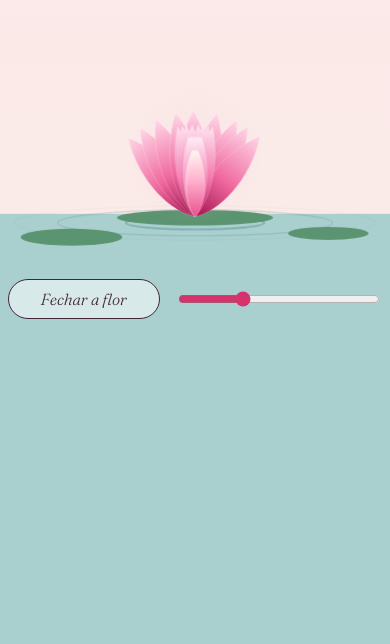
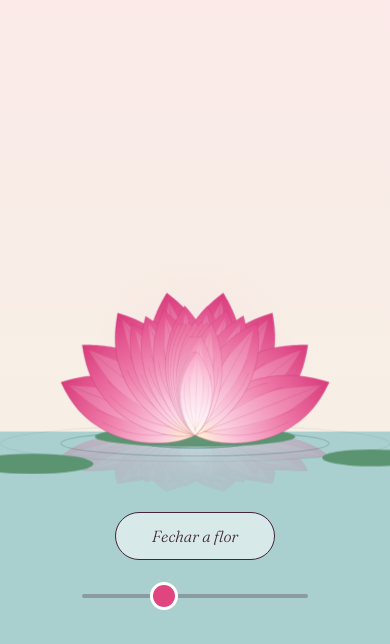
Before and after one commit to Ramossta/flor-de-lotus, a plain HTML site: page index.html in a window 390 px wide. Shown: the part 200-844 px from the top of the page. Drawn offline with Linux system fonts and the light colour scheme.

Commit message:
Change title and enhance styles in index.html
Updated the title and modified styles for better responsiveness and aesthetics.

```diff
--- a/index.html
+++ b/index.html
@@ -3,84 +3,98 @@
 <head>
 <meta charset="utf-8">
 <meta name="viewport" content="width=device-width, initial-scale=1, viewport-fit=cover">
-<title>Feliz Aniversário</title>
+<title>Flor-de-lótus</title>
 <link rel="stylesheet" href="https://fonts.googleapis.com/css2?family=Fraunces:ital,opsz,wght@1,9..144,300&display=swap">
 <style>
 :root{
   --sky-top:#fde7ea; --sky-bot:#f7efe6; --water:#a9cfcf; --pad:#5a9470;
-  --ink:#43243a; --glow:#ffc4da; --ring:#2d6a6a; --btn-bg:rgba(255,255,255,.55);
+  --ink:#43243a; --glow:#ffc4da; --ring:#2d6a6a; --btn-bg:rgba(255,255,255,.55); --track:rgba(67,36,58,.3);
   box-sizing:border-box;
   padding-top:env(safe-area-inset-top,0px); padding-bottom:env(safe-area-inset-bottom,0px);
 }
 @media (prefers-color-scheme:dark){
   :root:not([data-theme="light"]){
     --sky-top:#0a1024; --sky-bot:#1d2c52; --water:#0c2236; --pad:#1f5a45;
-    --ink:#f6e6ee; --glow:#ff9cc4; --ring:#7fc4d6; --btn-bg:rgba(255,255,255,.08);
+    --ink:#f6e6ee; --glow:#ff9cc4; --ring:#7fc4d6; --btn-bg:rgba(255,255,255,.08); --track:rgba(255,255,255,.3);
   }
 }
 :root[data-theme="dark"]{
   --sky-top:#0a1024; --sky-bot:#1d2c52; --water:#0c2236; --pad:#1f5a45;
-  --ink:#f6e6ee; --glow:#ff9cc4; --ring:#7fc4d6; --btn-bg:rgba(255,255,255,.08);
+  --ink:#f6e6ee; --glow:#ff9cc4; --ring:#7fc4d6; --btn-bg:rgba(255,255,255,.08); --track:rgba(255,255,255,.3);
 }
+*{-webkit-tap-highlight-color:transparent}
 html{height:100%; scroll-padding-top:env(safe-area-inset-top,0px)}
+@supports (height:100dvh){html{height:100dvh}}
 body{
   margin:0; min-height:100%; overflow-x:hidden; display:flex; flex-direction:column; align-items:center;
-  background:linear-gradient(var(--sky-top),var(--sky-bot)); color:var(--ink);
+  background:linear-gradient(var(--sky-top),var(--sky-bot) 70%); color:var(--ink);
   font-family:"Fraunces",Georgia,serif;
 }
-header{padding:28px 20px 0; text-align:center}
-h1{margin:0; font-style:italic; font-weight:300; font-size:clamp(2rem,6vw,3rem); letter-spacing:.01em}
-header p{margin:6px 0 0; font-size:1rem; opacity:.75}
-.stage{width:min(100%,600px); flex:none; margin-top:auto}
-svg{display:block; width:100%; height:auto; overflow:visible; cursor:pointer}
-footer{flex:1; width:100%; background:var(--water); display:flex; justify-content:center; padding:8px 20px 28px}
-.controls{display:flex; align-items:center; gap:16px; flex-wrap:wrap; justify-content:center; height:max-content}
+main{flex:1; width:100%; display:flex; flex-direction:column; align-items:center}
+header{position:relative; z-index:1; padding:26px 20px 0; text-align:center}
+h1{margin:0; font-style:italic; font-weight:300; font-size:clamp(2.2rem,10vw,3.4rem); line-height:1.2}
+.msg{margin:12px auto 0; max-width:32ch; text-align:center; text-wrap:balance; font-style:italic; font-weight:300; font-size:clamp(1.1rem,4.6vw,1.4rem); line-height:1.5}
+.love{display:block; margin-top:.7em; font-size:1.25em}
+.stage{width:min(100%,560px); width:min(100%,640px,max(300px,calc((100dvh - 350px)*1.21))); margin-top:auto}
+svg{display:block; width:100%; height:auto; overflow:visible; cursor:pointer; touch-action:manipulation; -webkit-user-select:none; user-select:none}
+footer{width:100%; background:var(--water); display:flex; flex-direction:column; align-items:center; gap:16px; padding:6px 20px 26px}
+
+.controls{display:flex; align-items:center; gap:14px; flex-wrap:wrap; justify-content:center}
 button{
   font:inherit; color:var(--ink); background:var(--btn-bg); border:1px solid currentColor;
-  border-radius:999px; padding:9px 22px; cursor:pointer; min-width:9.5rem;
+  border-radius:999px; padding:0 24px; min-height:48px; min-width:10rem; cursor:pointer; touch-action:manipulation;
 }
 button:hover{background:var(--glow); color:#43243a}
-input[type=range]{width:min(52vw,220px); accent-color:#d6336c}
+input[type=range]{-webkit-appearance:none; appearance:none; width:min(58vw,240px); height:44px; background:transparent; margin:0}
+input[type=range]::-webkit-slider-runnable-track{height:4px; border-radius:2px; background:var(--track)}
+input[type=range]::-moz-range-track{height:4px; border-radius:2px; background:var(--track)}
+input[type=range]::-webkit-slider-thumb{-webkit-appearance:none; width:28px; height:28px; margin-top:-12px; border-radius:50%; background:#e0457f; border:3px solid #fff}
+input[type=range]::-moz-range-thumb{width:22px; height:22px; border-radius:50%; background:#e0457f; border:3px solid #fff}
 button:focus-visible,input:focus-visible,svg:focus-visible{outline:3px solid var(--ring); outline-offset:3px}
 .ripple{fill:none; stroke:var(--ring); stroke-width:1.4; vector-effect:non-scaling-stroke; opacity:0;
-  transform-box:fill-box; transform-origin:center; animation:ripple 6s ease-out infinite}
-.ripple:nth-child(2){animation-delay:2s} .ripple:nth-child(3){animation-delay:4s}
-@keyframes ripple{0%{transform:scale(.25); opacity:.55} 100%{transform:scale(1.7); opacity:0}}
+  transform-box:fill-box; transform-origin:center; animation:ripple 7s ease-out infinite}
+.ripple:nth-child(2){animation-delay:2.3s} .ripple:nth-child(3){animation-delay:4.6s}
+@keyframes ripple{0%{transform:scale(.25); opacity:.5} 100%{transform:scale(1.7); opacity:0}}
 @media (prefers-reduced-motion:reduce){.ripple{animation:none}}
 </style>
 </head>
 <body>
-<header>
-  <h1>Feliz Aniversário</h1>
-  <p>Que seu amor floresça como esta flor, e que eu esteja ao seu lado em cada pétala que se abrir<br>Eu te amo</p>
-</header>
-
-<div class="stage">
-<svg id="scene" viewBox="0 0 600 520" role="img" tabindex="0" aria-label="Uma flor-de-lótus rosa abrindo sobre a água">
-  <defs>
+<main>
+  <!-- Troque o título e o texto abaixo pelos seus -->
+  <header>
+    <h1>Feliz aniversário</h1>
+    <p class="msg">Que seu amor floresça como esta flor, e que eu esteja ao seu lado em cada pétala que se abrir.<span class="love">Eu te amo</span></p>
+  </header>
+  <div class="stage">
+<svg id="scene" viewBox="70 140 460 380" role="img" tabindex="0" aria-label="Uma flor-de-lótus rosa abrindo sobre a água">
+  <defs id="defs">
     <radialGradient id="halo"><stop offset="0" style="stop-color:var(--glow)" stop-opacity=".9"/><stop offset="1" style="stop-color:var(--glow)" stop-opacity="0"/></radialGradient>
-    <linearGradient id="g0" x1="0" y1="0" x2="0" y2="1"><stop offset="0" stop-color="#ffd9e8"/><stop offset=".55" stop-color="#f06aa0"/><stop offset="1" stop-color="#a3124f"/></linearGradient>
-    <linearGradient id="g1" x1="0" y1="0" x2="0" y2="1"><stop offset="0" stop-color="#ffe3ef"/><stop offset=".55" stop-color="#f27aae"/><stop offset="1" stop-color="#b8185a"/></linearGradient>
-    <linearGradient id="g2" x1="0" y1="0" x2="0" y2="1"><stop offset="0" stop-color="#fff0f6"/><stop offset=".5" stop-color="#f78fbb"/><stop offset="1" stop-color="#d02a73"/></linearGradient>
-    <linearGradient id="g3" x1="0" y1="0" x2="0" y2="1"><stop offset="0" stop-color="#fff7f0"/><stop offset=".45" stop-color="#ffb3cf"/><stop offset="1" stop-color="#e8528f"/></linearGradient>
+    <radialGradient id="pod"><stop offset="0" stop-color="#eadb7a"/><stop offset="1" stop-color="#b8962b"/></radialGradient>
+    <linearGradient id="fade" x1="0" y1="0" x2="0" y2="1"><stop offset="0" style="stop-color:var(--water)" stop-opacity="0"/><stop offset="1" style="stop-color:var(--water)" stop-opacity="1"/></linearGradient>
   </defs>
-
   <rect x="-3000" y="432" width="6600" height="90" style="fill:var(--water)"/>
+  <use href="#flower" transform="matrix(1 0 0 -.4 0 610.4)" opacity=".3"/>
+  <rect x="-3000" y="436" width="6600" height="86" fill="url(#fade)"/>
   <g>
-    <ellipse class="ripple" cx="300" cy="446" rx="170" ry="16"/>
-    <ellipse class="ripple" cx="300" cy="446" rx="170" ry="16"/>
-    <ellipse class="ripple" cx="300" cy="446" rx="170" ry="16"/>
+    <ellipse class="ripple" cx="300" cy="446" rx="150" ry="14"/>
+    <ellipse class="ripple" cx="300" cy="446" rx="150" ry="14"/>
+    <ellipse class="ripple" cx="300" cy="446" rx="150" ry="14"/>
   </g>
-  <ellipse cx="110" cy="468" rx="78" ry="13" style="fill:var(--pad)"/>
-  <ellipse cx="505" cy="462" rx="62" ry="10" style="fill:var(--pad)"/>
-  <ellipse cx="300" cy="438" rx="120" ry="12" style="fill:var(--pad)"/>
-
-  <circle id="glow" cx="300" cy="350" r="120" fill="url(#halo)" opacity="0"/>
+  <ellipse cx="108" cy="470" rx="72" ry="12" style="fill:var(--pad)"/>
+  <ellipse cx="508" cy="463" rx="58" ry="10" style="fill:var(--pad)"/>
+  <ellipse cx="300" cy="438" rx="118" ry="12" style="fill:var(--pad)"/>
+  <circle id="glow" cx="300" cy="350" r="90" fill="url(#halo)" opacity="0"/>
   <g id="flower" transform="translate(300 436)"></g>
+  <g id="parts"></g>
 </svg>
-</div>
+  </div>
+</main>
 
 <footer>
+
+
+
+
   <div class="controls">
     <button id="toggle" type="button">Abrir a flor</button>
     <input id="slider" type="range" min="0" max="1000" value="0" aria-label="Quanto a flor está aberta">
@@ -89,86 +103,122 @@ button:focus-visible,input:focus-visible,svg:focus-visible{outline:3px solid var
 
 <script>
 (function(){
-  var NS="http://www.w3.org/2000/svg", PATH="M0 0C-34 -30 -46 -105 0 -175C46 -105 34 -30 0 0Z";
-  var layers=[
-    {n:9,max:88,len:1.00,w:1.00,delay:0.00,g:"g0"},
-    {n:8,max:66,len:0.92,w:0.95,delay:0.12,g:"g1"},
-    {n:7,max:44,len:0.82,w:0.92,delay:0.24,g:"g2"},
-    {n:5,max:22,len:0.68,w:0.90,delay:0.36,g:"g3"}
+  var DUR=12000; /* duração da abertura em ms: maior = mais devagar */
+  var NS="http://www.w3.org/2000/svg";
+  var calm=window.matchMedia&&matchMedia("(prefers-reduced-motion: reduce)").matches;
+  if(calm)DUR=1200;
+  function $(id){return document.getElementById(id)}
+  var defs=$("defs"), flower=$("flower"), glow=$("glow"), parts=$("parts"),
+      btn=$("toggle"), slider=$("slider"), scene=$("scene");
+  function el(tag,a,p){var e=document.createElementNS(NS,tag);for(var k in a)e.setAttribute(k,a[k]);p.appendChild(e);return e}
+  function clamp(x){return x<0?0:x>1?1:x}
+  function ease(x){return x*x*x*(x*(x*6-15)+10)}
+
+  var BODY="M0 0C-30 -18 -52 -70 -40 -112C-34 -142 -14 -164 0 -178C14 -164 34 -142 40 -112C52 -70 30 -18 0 0Z";
+  var HI="M0 -16C-17 -42 -26 -92 -13 -132C-8 -148 -3 -160 0 -168C3 -160 8 -148 13 -132C26 -92 17 -42 0 -16Z";
+  var VEIN="M0 -6C1 -60 -1 -120 0 -166M0 -10C-12 -40 -22 -82 -18 -124M0 -10C12 -40 22 -82 18 -124M0 -12C-24 -38 -38 -72 -32 -110M0 -12C24 -38 38 -72 32 -110";
+  var TONES=[
+    ["#d93a7b","#ee79a8","#fbc9dc","#fff1cf"],
+    ["#e24c8a","#f18db5","#fcd5e4","#fff3d6"],
+    ["#ea6a9c","#f6a3c4","#fde0ec","#fff5dc"],
+    ["#f287b0","#f9bad2","#fee9f2","#fff7e2"],
+    ["#f9a3c3","#fcd0e0","#fff1f6","#fff9e8"]
   ];
-  var flower=document.getElementById("flower"), glow=document.getElementById("glow");
-  var btn=document.getElementById("toggle"), slider=document.getElementById("slider");
-  var petals=[], stamens=[];
-  function el(tag,attrs,parent){var e=document.createElementNS(NS,tag);for(var k in attrs)e.setAttribute(k,attrs[k]);parent.appendChild(e);return e}
-  function clamp(x){return x<0?0:x>1?1:x}
-  function ease(x){return x<.5?4*x*x*x:1-Math.pow(-2*x+2,3)/2}
-
-  function buildLayer(L,idx){
-    var g=el("g",{},flower);
-    for(var i=0;i<L.n;i++){
-      var p=el("g",{},g);
-      el("path",{d:PATH,fill:"url(#"+L.g+")",stroke:"rgba(255,255,255,.4)","stroke-width":".8"},p);
-      var base=-L.max+2*L.max*(i/(L.n-1));
-      var jitter=((i*37+idx*11)%7-3)*0.9;
-      petals.push({el:p,L:L,base:base,jit:jitter,extra:Math.abs(i-(L.n-1)/2)*0.008});
+  var LAYERS=[
+    {n:8,max:94,len:1.00,w:1.00,d:0.00},
+    {n:8,max:76,len:0.94,w:0.96,d:0.10},
+    {n:7,max:56,len:0.86,w:0.92,d:0.20},
+    {n:6,max:38,len:0.76,w:0.90,d:0.30},
+    {n:5,max:20,len:0.64,w:0.86,d:0.40}
+  ];
+  var i,k,petals=[];
+  TONES.forEach(function(c,n){
+    var g=el("linearGradient",{id:"g"+n,x1:0,y1:0,x2:0,y2:1},defs);
+    [0,.4,.8,1].forEach(function(o,j){el("stop",{offset:o,"stop-color":c[j]},g)});
+  });
+  for(i=0;i<LAYERS.length;i++){
+    var L=LAYERS[i], lg=el("g",{},flower);
+    for(k=0;k<L.n;k++){
+      var pg=el("g",{},lg);
+      el("path",{d:BODY,fill:"url(#g"+i+")",stroke:"rgba(176,24,96,.38)","stroke-width":".8","stroke-linejoin":"round"},pg);
+      el("path",{d:HI,fill:"#fff",opacity:".16"},pg);
+      el("path",{d:VEIN,fill:"none",stroke:"rgba(160,20,80,.26)","stroke-width":".7","stroke-linecap":"round"},pg);
+      petals.push({g:pg,L:L,b:-L.max+2*L.max*k/(L.n-1),x:Math.abs(k-(L.n-1)/2)*.008,ph:i*1.7+k*.9});
     }
   }
-  buildLayer(layers[0],0); buildLayer(layers[1],1);
 
-  var sg=el("g",{},flower);
-  for(var s=0;s<15;s++){
-    var a=(-42+84*s/14)*Math.PI/180, len=44+(s%3)*9;
-    var ln=el("line",{x1:0,y1:-14,x2:0,y2:-14,stroke:"#f4c542","stroke-width":2.2,"stroke-linecap":"round"},sg);
-    var dot=el("circle",{r:3.4,fill:"#ffd966",cx:0,cy:-14},sg);
-    stamens.push({ln:ln,dot:dot,a:a,len:len});
+  /* miolo dourado */
+  var heart=el("g",{transform:"translate(0 -10)",opacity:0},flower), st=[];
+  for(i=0;i<22;i++){
+    var len=40+((i*7)%5)*5, sg=el("g",{},heart);
+    el("line",{x1:0,y1:0,x2:0,y2:-len,stroke:"#f3cd6a","stroke-width":1.6,"stroke-linecap":"round"},sg);
+    el("ellipse",{cx:0,cy:-len,rx:2.2,ry:3.4,fill:"#f2a93b"},sg);
+    st.push({g:sg,a:-58+116*i/21});
   }
-  var pod=el("ellipse",{cx:0,cy:-20,rx:14,ry:9,fill:"#e8b730"},sg);
-  buildLayer(layers[2],2); buildLayer(layers[3],3);
+  el("ellipse",{cx:0,cy:0,rx:16,ry:10,fill:"url(#pod)"},heart);
+  [[-8,-2],[0,-4],[8,-2],[-4,2],[4,2],[0,0]].forEach(function(d){el("circle",{cx:d[0],cy:d[1],r:1.3,fill:"#7a5d10",opacity:".55"},heart)});
 
-  function update(t){
-    petals.forEach(function(p){
-      var e=ease(clamp((t-p.L.delay-p.extra)/0.6));
-      var ang=p.base*(0.1+0.9*e)+p.jit*e;
-      var sx=p.L.w*(0.5+0.5*e), sy=p.L.len*(0.86+0.14*e);
-      p.el.setAttribute("transform","rotate("+ang.toFixed(2)+") scale("+sx.toFixed(3)+" "+sy.toFixed(3)+")");
-    });
-    var se=ease(clamp((t-0.3)/0.6));
-    stamens.forEach(function(s){
-      var x=Math.sin(s.a)*s.len*se, y=-14-Math.cos(s.a)*s.len*se;
-      s.ln.setAttribute("x2",x.toFixed(1)); s.ln.setAttribute("y2",y.toFixed(1));
-      s.dot.setAttribute("cx",x.toFixed(1)); s.dot.setAttribute("cy",y.toFixed(1));
-    });
-    pod.setAttribute("opacity",se);
-    var ge=ease(t);
-    glow.setAttribute("r",(90+150*ge).toFixed(0));
-    glow.setAttribute("opacity",(0.12+0.5*ge).toFixed(2));
+  /* vaga-lumes / pólen */
+  var pts=[];
+  for(i=0;i<18;i++){
+    pts.push({c:el("circle",{r:(1.2+(i%3)*.7).toFixed(1),fill:i%2?"#ffe9a8":"#ffc4da",opacity:0},parts),
+      x:((i*53)%97)/97*180-90, s:.00006+((i*29)%11)*.000007, o:((i*37)%100)/100, w:.8+(i%4)*.35});
   }
 
-  var t=0, target=1, raf=0, last=0, DUR=14000;
-  function label(){btn.textContent=target?"Fechar a flor":"Abrir a flor"}
-  function step(now){
-    var dt=now-last; last=now;
-    t+=(target?1:-1)*dt/DUR; t=clamp(t);
-    update(t); slider.value=Math.round(t*1000);
-    if((target&&t<1)||(!target&&t>0)) raf=requestAnimationFrame(step); else raf=0;
+  var t=0,target=0,running=false,last=0;
+
+  function update(now){
+    var sw=calm?0:1, j;
+    for(j=0;j<petals.length;j++){
+      var p=petals[j], e=ease(clamp((t-p.L.d-p.x)/.55));
+      var a=p.b*(.08+.92*e)+Math.sin(now/1600+p.ph)*1.3*e*sw;
+      var sk=-Math.sign(p.b)*Math.abs(p.b)*.11*e;
+      var sx=p.L.w*(.5+.5*e), sy=p.L.len*(.86+.14*e);
+      p.g.setAttribute("transform","rotate("+a.toFixed(2)+") skewX("+sk.toFixed(2)+") scale("+sx.toFixed(3)+" "+sy.toFixed(3)+")");
+    }
+    var se=ease(clamp((t-.6)/.4));
+    heart.setAttribute("opacity",se.toFixed(3));
+    heart.setAttribute("transform","translate(0 -10) scale("+(.5+.5*se).toFixed(3)+")");
+    for(j=0;j<st.length;j++){
+      st[j].g.setAttribute("transform","rotate("+(st[j].a+Math.sin(now/1100+j)*1.5*sw).toFixed(1)+") scale("+se.toFixed(3)+")");
+    }
+    var ge=ease(t), pulse=1+.05*Math.sin(now/1300)*ge*sw;
+    glow.setAttribute("r",((90+140*ge)*pulse).toFixed(0));
+    glow.setAttribute("opacity",(.1+.5*ge).toFixed(2));
+    var po=calm?0:ease(clamp((t-.85)/.15));
+    for(j=0;j<pts.length;j++){
+      var q=pts[j], u=(now*q.s+q.o)%1;
+      q.c.setAttribute("cx",(300+q.x+Math.sin(now/800*q.w+q.o*9)*16*u).toFixed(1));
+      q.c.setAttribute("cy",(385-u*205).toFixed(1));
+      q.c.setAttribute("opacity",(po*Math.sin(Math.PI*u)*.9).toFixed(2));
+    }
+
+
   }
-  function go(to){
-    target=to; label(); cancelAnimationFrame(raf);
-    last=performance.now(); raf=requestAnimationFrame(step);
+
+  function label(){btn.textContent=target>=.5?"Fechar a flor":"Abrir a flor"}
+  function frame(now){
+    var dt=Math.min(Math.max(now-last,0),64); last=now;
+    if(t!==target){
+      var dir=target>t?1:-1; t+=dir*dt/DUR;
+      if(dir>0?t>=target:t<=target)t=target;
+    }
+    update(now); slider.value=Math.round(t*1000);
+    if(t===target&&(calm||t===0)){running=false;return}
+    requestAnimationFrame(frame);
   }
-  function toggle(){go(target?0:1)}
+  function kick(){if(!running){running=true;last=performance.now();requestAnimationFrame(frame)}}
+  function go(v){target=v;label();kick()}
+  function toggle(){go(target>=.5?0:1)}
 
   btn.addEventListener("click",toggle);
-  document.getElementById("scene").addEventListener("click",toggle);
-  document.getElementById("scene").addEventListener("keydown",function(e){if(e.key==="Enter"||e.key===" "){e.preventDefault();toggle()}});
-  slider.addEventListener("input",function(){
-    cancelAnimationFrame(raf); raf=0;
-    t=slider.value/1000; target=t>0.5?1:0; label(); update(t);
-  });
+  scene.addEventListener("click",toggle);
+  scene.addEventListener("keydown",function(e){if(e.key==="Enter"||e.key===" "){e.preventDefault();toggle()}});
+  slider.addEventListener("input",function(){t=target=slider.value/1000;label();kick()});
 
-  update(0);
-  if(window.matchMedia&&matchMedia("(prefers-reduced-motion: reduce)").matches){t=1;target=1;update(1);slider.value=1000;label()}
-  else{target=0;label();setTimeout(function(){go(1)},700)}
+  if(calm){t=target=1}
+  update(performance.now()); slider.value=Math.round(t*1000); label();
+  if(!calm)setTimeout(function(){go(1)},900);
 })();
 </script>
 </body>
```
